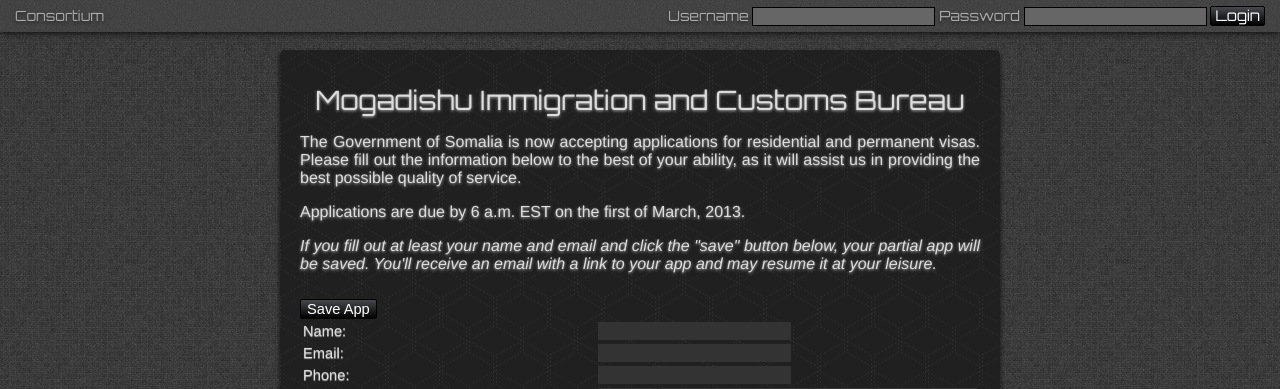
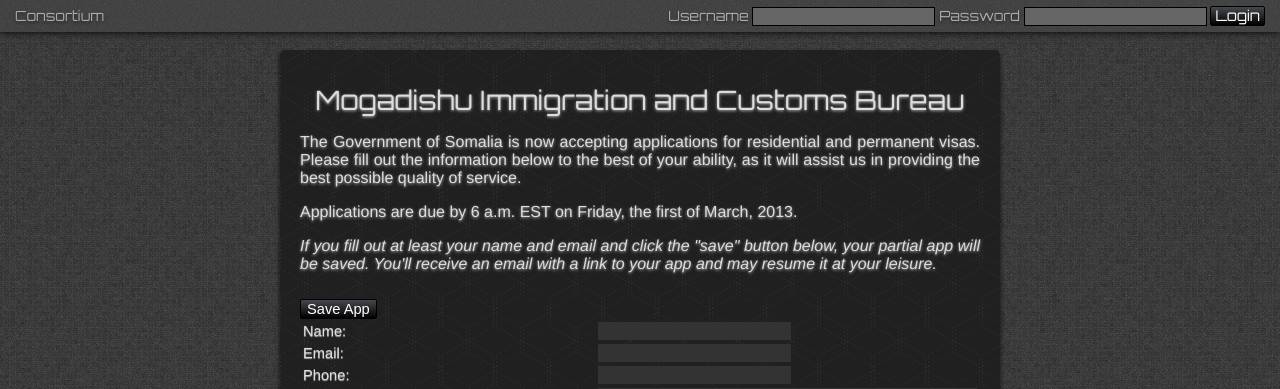
Before and after one commit to ternus/consortium, a Django app: page /app/ in a window 1280 px wide. Shown: the top 389 px of the page. Run offline with Django 3.2, Linux system fonts and the light colour scheme; parts of the project's set-up code (start-up, migrations or seed data) failed here and were passed over.

Commit message:
app deadline update.  whee.

```diff
--- a/app/templates/app/app.html
+++ b/app/templates/app/app.html
@@ -8,7 +8,7 @@
             Please fill out the information below to the best of your ability, as it
             will assist us in providing the best possible quality of service.
         </p>
-        <p>Applications are due by 6 a.m. EST on the first of March, 2013.
+        <p>Applications are due by 6 a.m. EST on Friday, the first of March, 2013.
         </p>
         <p class="ooc">
             If you fill out at least your name and email
```
